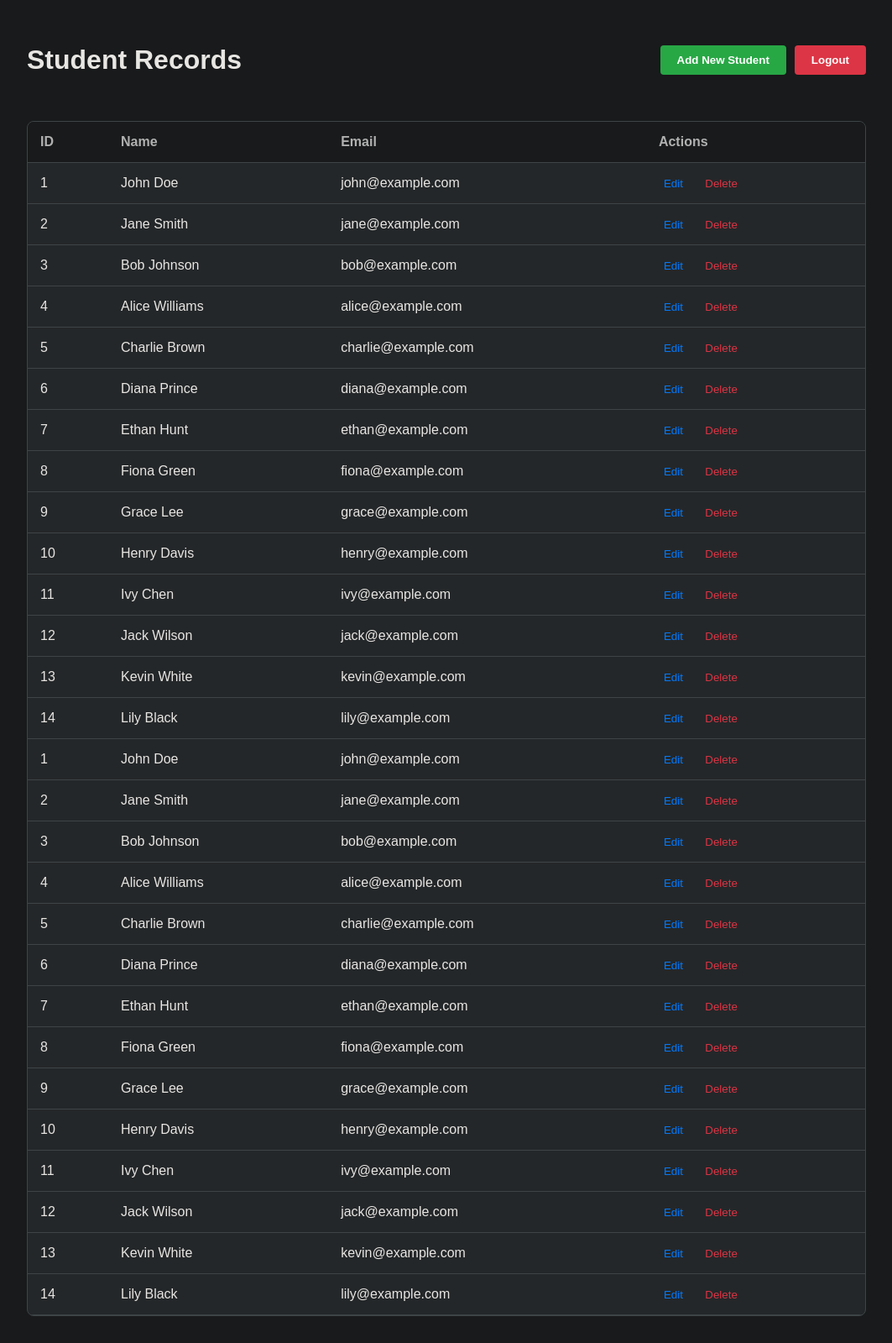
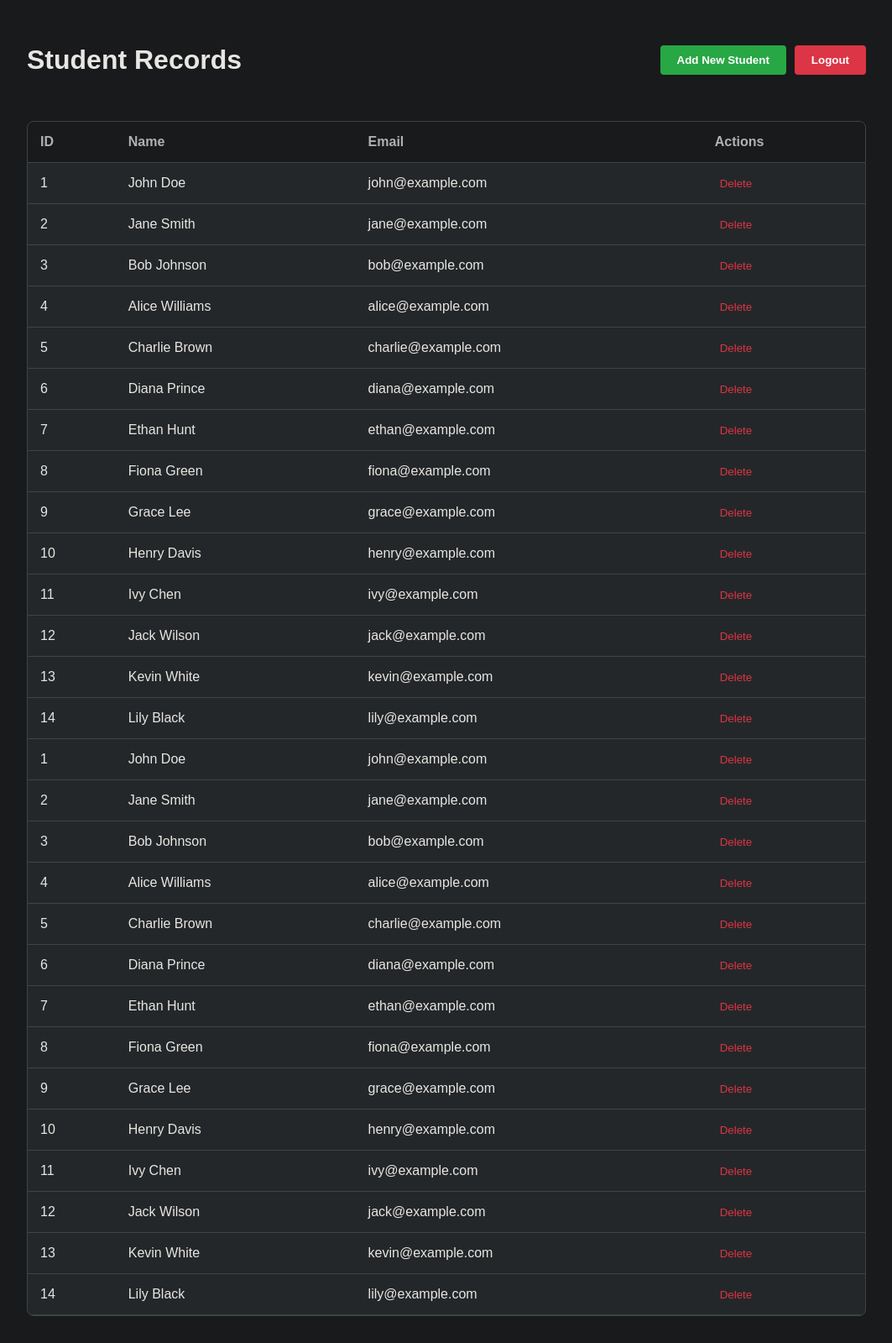
Before and after one commit to fadixyousif/TECH2102-Assignment-1, a PHP site: page / in a window 1280 px wide. Shown: the whole page at 84% size, without its empty margins (108-1171 px from the left). Run offline with PHP 8.4, Linux system fonts and the light colour scheme; the visitor is signed in with stand-in values (Sample User, id 1).

Commit message:
Chore: Remove edit button from student table.

```diff
--- a/view/Dashboard.php
+++ b/view/Dashboard.php
@@ -61,7 +61,6 @@ $students = [
                         <td><?php echo $student["name"]; ?></td>
                         <td><?php echo $student["email"]; ?></td>
                         <td>
-                            <button class="edit-link">Edit</button>
                             <button class="delete-link">Delete</button>
                         </td>
                     </tr>
```
